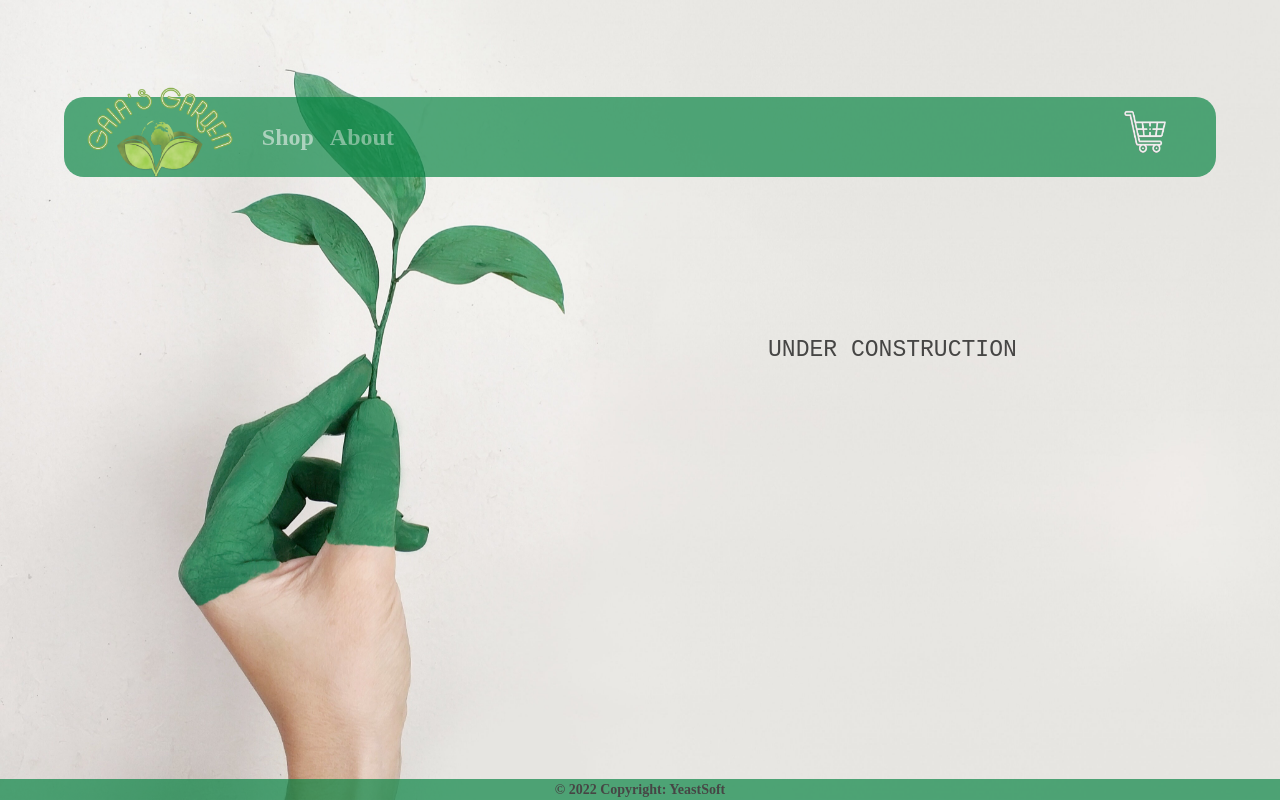
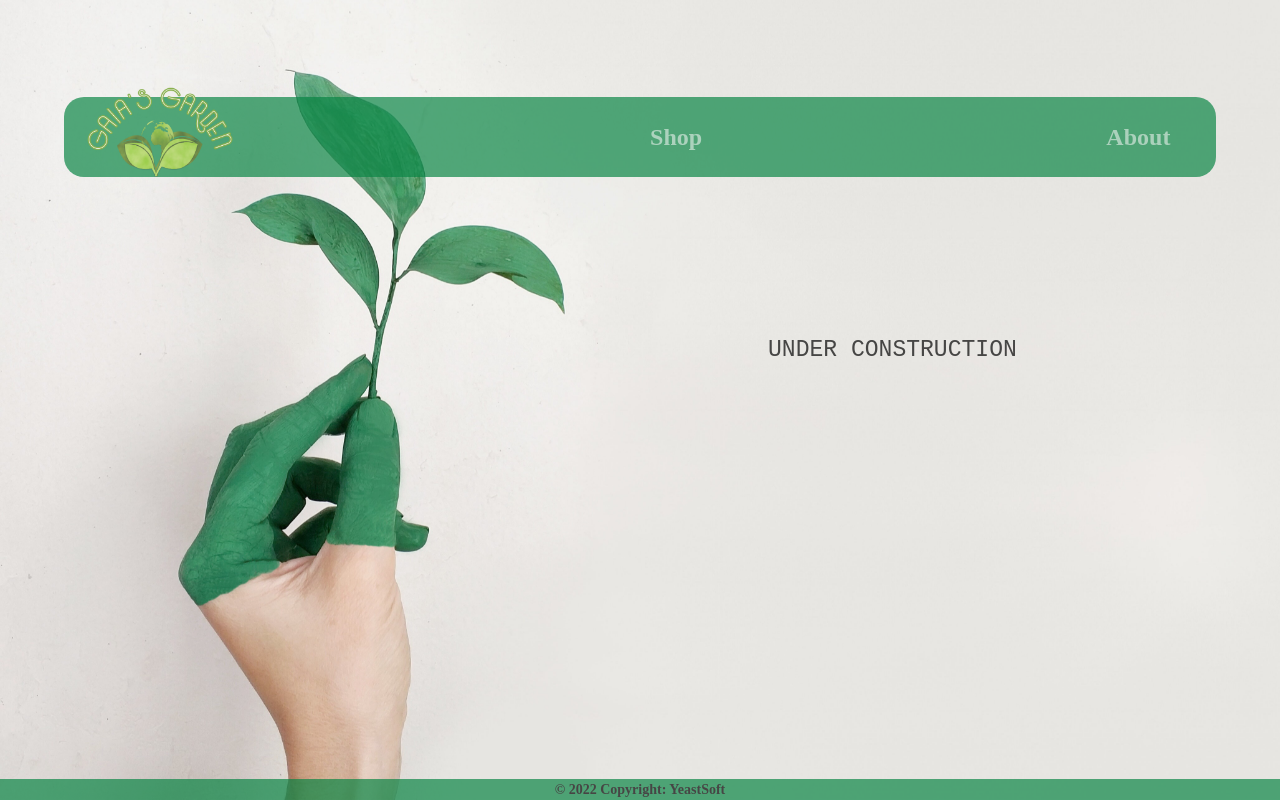
Before and after one commit to TechnoM4ncer/save-the-garden, a React (Create React App) app: page / in a window 1280 px wide. Built offline with nearby package versions, Linux system fonts and the light colour scheme.

Commit message:
delete cart functionality

```diff
--- a/src/App.js
+++ b/src/App.js
@@ -2,7 +2,6 @@ import './App.css';
 import Body from './Components/Body.jsx';
 import About from './Components/About.jsx';
 import Store from './Components/Store.jsx';
-import Cart from './Components/Cart.jsx';
 import React from 'react';
 import { BrowserRouter as Router, Routes, Route} from 'react-router-dom';
 
@@ -11,7 +10,6 @@ function App() {
     <Router>
       <Routes>
         <Route exact path="/Components/About.jsx" element={<About />}/>
-        <Route exact path="/Components/Cart.jsx" element={<Cart />}/>
         <Route exact path="/Components/Store.jsx" element={<Store />}/>
         <Route exact path="/" element={<Body />}/>
       </Routes>
--- a/src/Components/Cart.jsx
+++ /dev/null
@@ -1,17 +0,0 @@
-import '../App.css';
-import '../index.css';
-import Header from './Header.jsx';
-import Footer from './Footer.jsx';
-
-export default function Cart() {
-  return (
-    <div className = {"body"}>
-        <Header />
-
-        <div className="body-text">
-        <h1>UNDER CONSTRUCTION</h1>
-        </div>
-        <Footer />
-    </div>
-  );
-}
--- a/src/Components/Header.jsx
+++ b/src/Components/Header.jsx
@@ -2,7 +2,6 @@ import '../App.css';
 import '../index.css';
 import { Navbar, Nav } from 'react-bootstrap';
 import { Link } from 'react-router-dom';
-import shoppingcart from '../Assets/shoppingcart.png';
 import gaiaLogo from '../Assets/gaialogo.png';
 
 export default function Header() {
@@ -20,13 +19,6 @@ export default function Header() {
     <Nav.Item>
       <Nav.Link as={Link} to = "/Components/About.jsx">About</Nav.Link>
     </Nav.Item>
-    <Nav.Item className="ms-auto">
-      <Nav>
-        <Nav.Link as={Link} to="/Components/Cart.jsx">
-        <img src={shoppingcart} alt="Shopping Cart" width="50" height="50"/>
-        </Nav.Link>
-      </Nav>
-    </Nav.Item>
   </Nav>
 </Navbar>
   )
--- a/src/Components/Store.jsx
+++ b/src/Components/Store.jsx
@@ -42,7 +42,7 @@ export default function Store() {
     <div className = {"body"}>
         <Header />
         <div id="product-list">
-        <script>{viewProduct()}</script>
+
         </div>
         <Footer />
     </div>
```
Also changed, not shown: src/Assets/shoppingcart.png (deleted).
